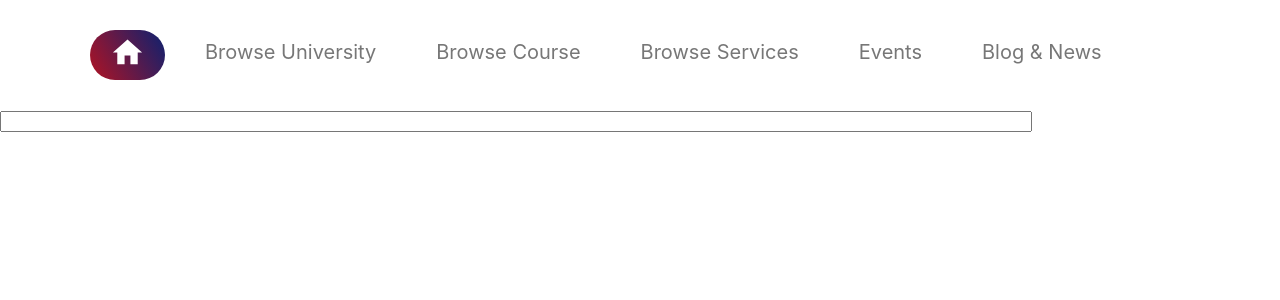
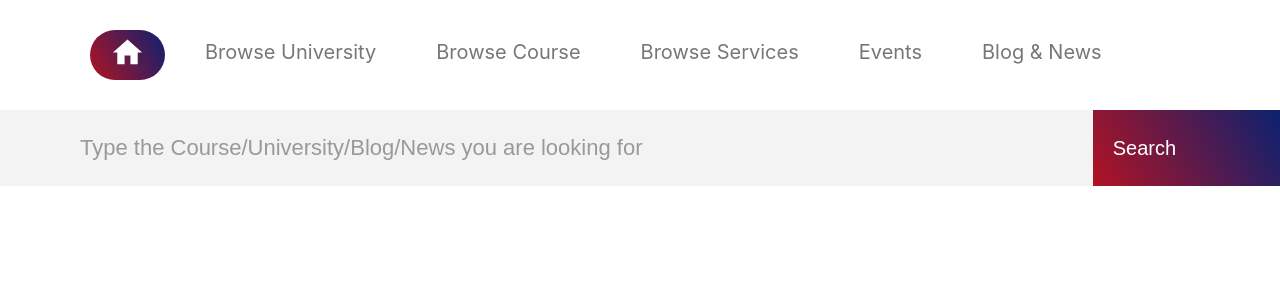
Before and after one commit to ShivanshuAtGit/cspar-task, a React (Create React App) app: page / in a window 1280 px wide. Shown: the top 300 px of the page. Built offline with nearby package versions, Linux system fonts and the light colour scheme.

Commit message:
search input component is added

```diff
--- a/src/components/SearchInput/index.jsx
+++ b/src/components/SearchInput/index.jsx
@@ -3,9 +3,13 @@ import "./style.css";
 
 const SearchInput = () => {
   return (
-    <>
-      <input className="searchInput" />
-    </>
+    <div className="inputBox">
+      <input
+        className="searchInput"
+        placeholder="Type the Course/University/Blog/News you are looking for"
+      />
+      <button className="btn">Search</button>
+    </div>
   );
 };
 
--- a/src/components/SearchInput/style.css
+++ b/src/components/SearchInput/style.css
@@ -1,3 +1,32 @@
+.inputBox {
+  display: flex;
+  direction: row;
+}
+
+::placeholder {
+  color: #999;
+}
+
 .searchInput {
-  width: 80%;
+  width: 75%;
+  font-size: 22px;
+  padding: 25px 80px;
+  border: none;
+  color: #777;
+  background: #f3f3f3;
 }
+
+.searchInput:focus {
+  outline: none;
+}
+
+.btn {
+  border: none;
+  width: 15%;
+  cursor: pointer;
+  color: white;
+  text-align: start;
+  padding-left: 20px;
+  font-size: 20px;
+  background: linear-gradient(-120deg, #0c2170, #b11323);
+}
```
